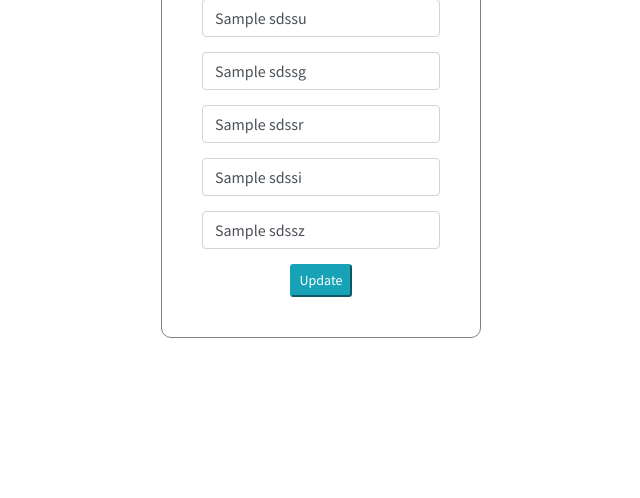
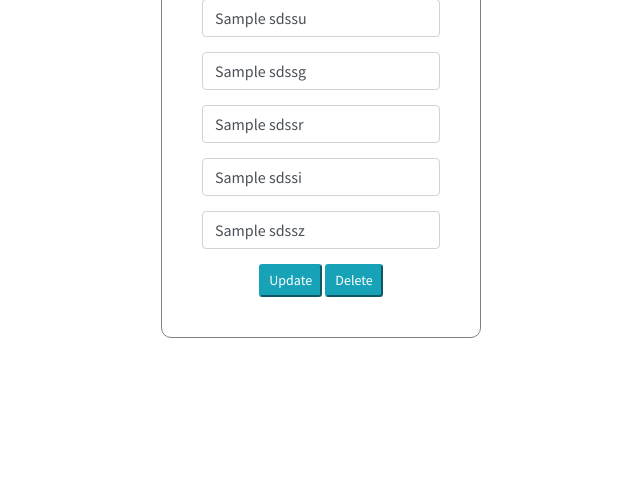
Before and after one commit to kdy136811/ADB-Final_Project, a Flask app: template templates/accounts/equipments.html in a window 1280 px wide. Shown: the part 2853-3351 px from the top of the page, without its empty margins (319-959 px from the left). Run offline with Flask 2, Linux system fonts and the light colour scheme; the template is opened without the code that fills it: most values are stand-ins (such as "Sample title", 1, 10 or a date in 2020); some libraries are stand-ins or nearby versions.

Commit message:
add delete user_equipment and equipment

```diff
--- a/app.py
+++ b/app.py
@@ -162,6 +162,8 @@ def equipments_post():
             equipments = create_equipments(aperture,Fov,pixel_scale,tracking_accurcy,lim_magnitude,elevation_lim,mount_type,camera_type1,camera_type2,JohnsonB,JohnsonR,JohnsonV,SDSSu,SDSSg,SDSSr,SDSSi,SDSSz)
             user_equipments = create_user_equipments(usr,equipments.EID,Site,Longitude,Latitude,Altitude,tz,daylight,wv,light_pollusion)
             #print('add')
+        if request.form.get('button') == 'delete':
+            delete_user_equipment(usr,int(hid))
         user_equipments = get_user_equipments(usr)
         return render_template("accounts/equipments.html", user_equipments = user_equipments)
     else:
--- a/templates/accounts/equipments.html
+++ b/templates/accounts/equipments.html
@@ -83,6 +83,7 @@
                 <input class="form-control" type="text" name="SDSSz" placeholder="  SDSS z" value="{{info.SDSSz}}">
             <div class="actions">
                 <button name="button" type="submit" class="bt btn-info btn-sm" value="update">Update</button>
+                <button name="button" type="submit" class="bt btn-info btn-sm" value="delete">Delete</button>
             </div>
             {% endfor%}
             {% endif%}
```
Also changed, not shown: services/accounts_service.py (+7 -0 lines).
